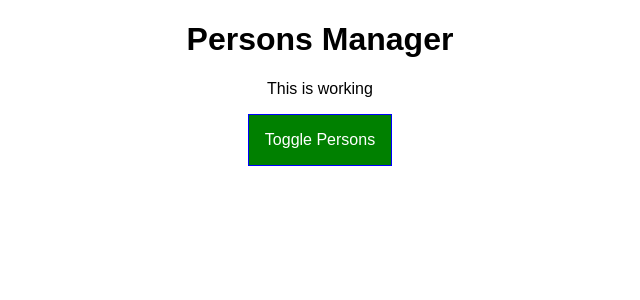
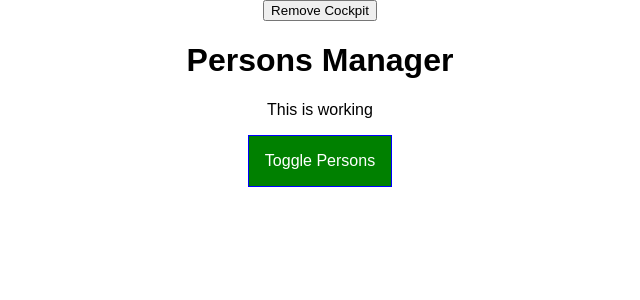
Before and after one commit to pradeepp28/react-complete-guide, a React (Create React App) app: page / in a window 1280 px wide. Shown: the top 300 px of the page, without its empty margins (320-960 px from the left). Built offline with nearby package versions, Linux system fonts and the light colour scheme.

Commit message:
cleanup lifecycle

```diff
--- a/src/components/Cockpit/Cockpit.js
+++ b/src/components/Cockpit/Cockpit.js
@@ -1,8 +1,22 @@
-import React from "react";
+import React, { useEffect } from "react";
 
 import classses from "./Cockpit.module.css";
 
-const cockpit = props => {
+const Cockpit = props => {
+  useEffect(() => {
+    console.log("[Cockpit.js] useEffect");
+    setTimeout(() => {
+      alert("Saved data to cloud");
+    }, 3000);
+    return () => {
+      console.log("[Cockpit.js] cleanup in useEffect");
+    };
+  }, []);
+
+  // useEffect(() => {
+  //   console.log("[Cockpit.js] useEffect");
+  // });
+
   let btnClass = "";
 
   if (props.showPersons) {
@@ -29,4 +43,4 @@ const cockpit = props => {
   );
 };
 
-export default cockpit;
+export default Cockpit;
--- a/src/components/Persons/Persons.js
+++ b/src/components/Persons/Persons.js
@@ -26,6 +26,10 @@ class Persons extends Component {
     console.log(snapShot);
   }
 
+  componentWillUnmount() {
+    console.log("[Persons.js] componentWillUnmount");
+  }
+
   // update lifecycle #3
   render() {
     console.log("[Persons.js] rendering ...");
--- a/src/containers/App.js
+++ b/src/containers/App.js
@@ -1,6 +1,7 @@
 import React, { Component } from "react";
 import Persons from "../components/Persons/Persons";
 import Cockpit from "../components/Cockpit/Cockpit";
+import classes from "./App.module.css";
 
 class App extends Component {
   // create lifecycle #1
@@ -14,7 +15,8 @@ class App extends Component {
       { id: "abc2", name: "Manu", age: 26 },
       { id: "abc3", name: "Prad", age: 30 }
     ],
-    showPersons: false
+    showPersons: false,
+    showCockpit: true
   };
 
   // create lifecycle #2
@@ -42,6 +44,10 @@ class App extends Component {
   // update lifecycle
   componentDidUpdate() {
     console.log("[App.js] componentDidUpdate");
+  }
+
+  componentWillUnmount() {
+    console.log("[App.js] componentWillUnmount");
   }
 
   togglePersonsHandker = () => {
@@ -100,13 +106,18 @@ class App extends Component {
     }
 
     return (
-      <div>
+      <div className={classes.App}>
+        <button onClick={() => this.setState({ showCockpit: false })}>
+          Remove Cockpit
+        </button>
+        {this.state.showCockpit ? (
           <Cockpit
             title={this.props.appTitle}
             persons={this.state.persons}
             showPersons={this.state.showPersons}
             clicked={this.togglePersonsHandker}
           />
+        ) : null}
         {persons}
       </div>
     );
```
Lines whose indentation alone changed are shown as unchanged.
